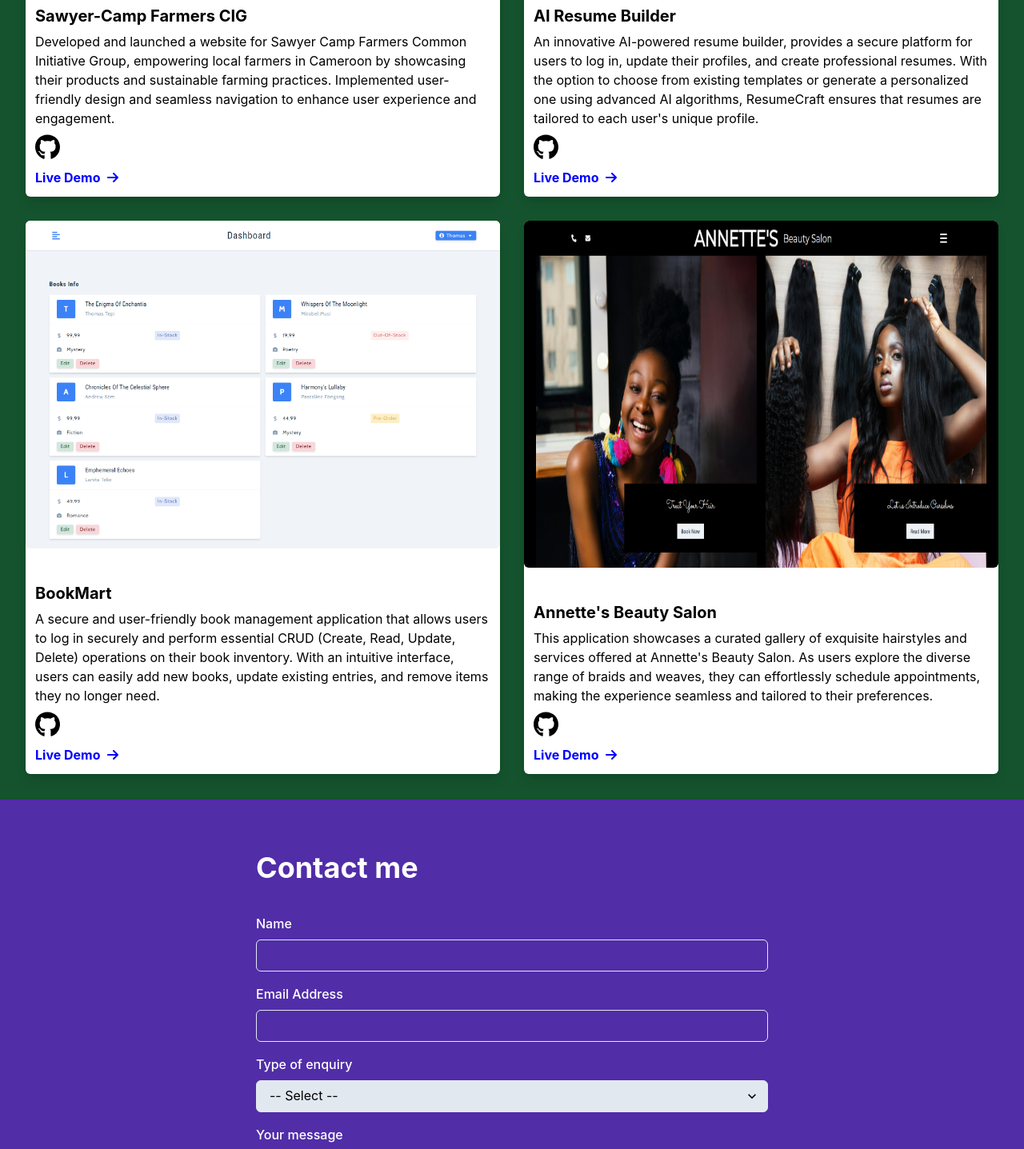
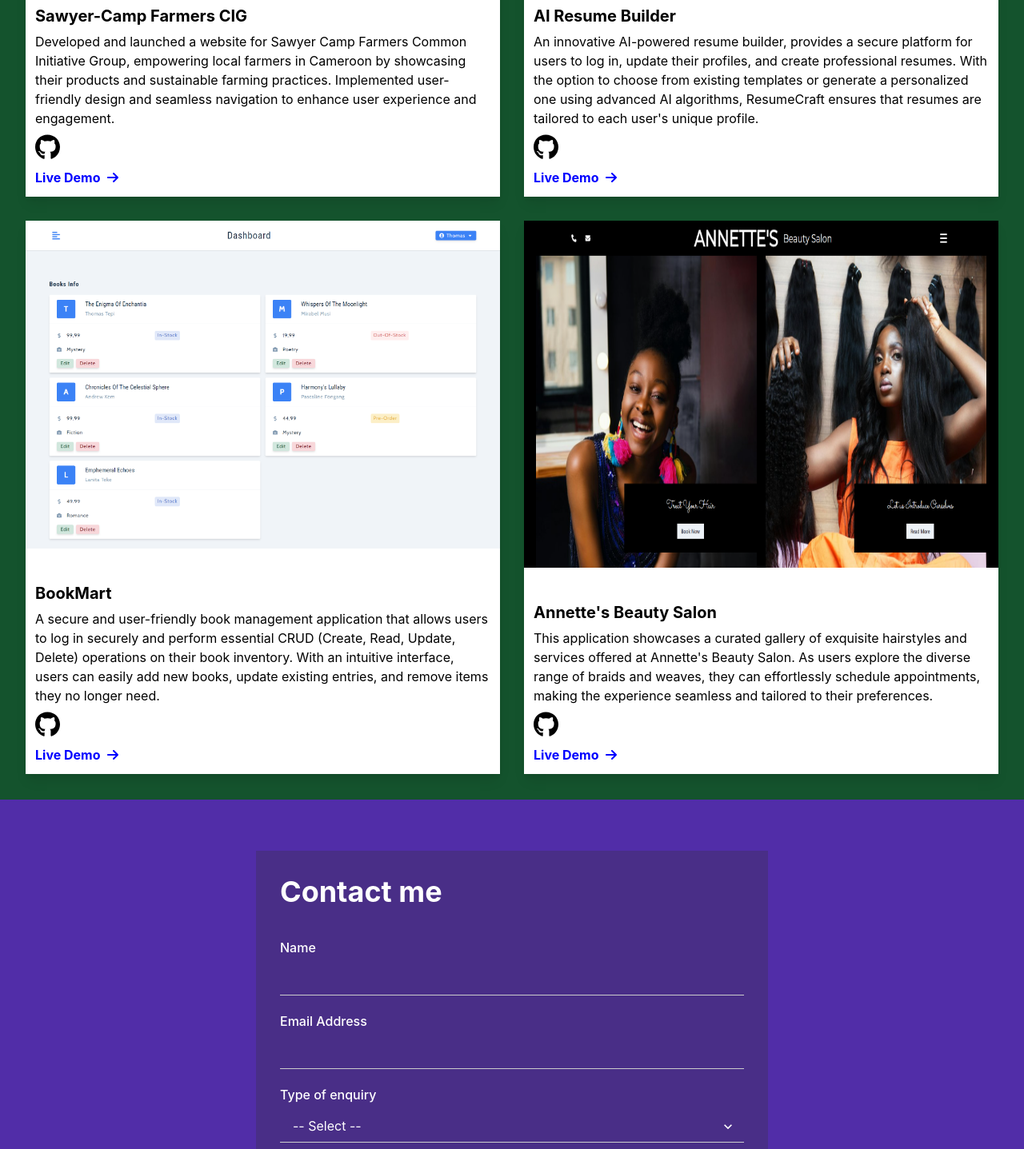
Before and after one commit to thomastepi/portfolio, a React (Create React App) app: page / in a window 1280 px wide. Shown: the part 1330-2767 px from the top of the page at 80% size. Built offline with nearby package versions, Linux system fonts and the light colour scheme; no server answers.

Commit message:
restyle contact me form

```diff
--- a/package.json
+++ b/package.json
@@ -1,5 +1,5 @@
 {
-  "name": "graded-assessment",
+  "name": "portfolio",
   "version": "0.1.0",
   "private": true,
   "dependencies": {
--- a/src/components/Card.js
+++ b/src/components/Card.js
@@ -20,18 +20,11 @@ const Card = ({ title, description, imageSrc, link, github }) => {
       <VStack
         spacing={8}
         backgroundColor="white"
-        borderRadius="md"
         boxShadow="lg"
         alignItems="flex-start"
         color="black"
       >
-        <Image
-          src={imageSrc}
-          alt={title}
-          borderRadius="md"
-          width="100%"
-          height="100%"
-        />
+        <Image src={imageSrc} alt={title} width="100%" height="100%" />
         <VStack padding="3" alignItems="flex-start" spacing={2}>
           <Heading as="h3" size="md">
             {title}
--- a/src/components/ContactMeSection.js
+++ b/src/components/ContactMeSection.js
@@ -66,13 +66,13 @@ const LandingSection = () => {
       py={16}
       spacing={8}
     >
-      <VStack w="100%" alignItems="flex-start">
+      <VStack bg="#492E87" p="30px" w="100%" alignItems="flex-start">
         <Heading as="h1" id="contactme-section">
           Contact me
         </Heading>
-        <Box paddingTop={7} rounded="md" w="full">
+        <Box paddingTop={7} w="full">
           <form onSubmit={formik.handleSubmit}>
-            <VStack spacing={4}>
+            <VStack spacing={5}>
               <FormControl
                 isInvalid={formik.touched.name && formik.errors.name}
               >
@@ -81,6 +81,7 @@ const LandingSection = () => {
                   id="name"
                   name="name"
                   {...formik.getFieldProps("name")}
+                  borderBottom={formik.errors.name ? "none!important" : "white"}
                 />
                 <FormErrorMessage>{formik.errors.name}</FormErrorMessage>
               </FormControl>
@@ -93,6 +94,7 @@ const LandingSection = () => {
                   name="email"
                   type="email"
                   {...formik.getFieldProps("email")}
+                  borderBottom={formik.errors.email ? "none!important" : "white"}
                 />
                 <FormErrorMessage>{formik.errors.email}</FormErrorMessage>
               </FormControl>
@@ -102,13 +104,20 @@ const LandingSection = () => {
                   id="type"
                   name="type"
                   {...formik.getFieldProps("type")}
-                  bg="gray.200"
-                  color="black"
+                  color="white"
                 >
-                  <option value="jobOpportunity">-- Select --</option>
-                  <option value="hireMe">Freelance project proposal</option>
-                  <option value="feedback">Feedback</option>
-                  <option value="other">Other</option>
+                  <option style={{ color: "black" }} value="jobOpportunity">
+                    -- Select --
+                  </option>
+                  <option style={{ color: "black" }} value="hireMe">
+                    Freelance project proposal
+                  </option>
+                  <option style={{ color: "black" }} value="feedback">
+                    Feedback
+                  </option>
+                  <option style={{ color: "black" }} value="other">
+                    Other
+                  </option>
                 </Select>
               </FormControl>
               <FormControl
@@ -120,6 +129,7 @@ const LandingSection = () => {
                   name="comment"
                   height={250}
                   {...formik.getFieldProps("comment")}
+                  borderBottom={formik.errors.comment ? "none!important" : "white"}
                 />
                 <FormErrorMessage>{formik.errors.comment}</FormErrorMessage>
               </FormControl>
--- a/src/components/Footer.js
+++ b/src/components/Footer.js
@@ -1,5 +1,5 @@
 import React from "react";
-import {Box, Flex} from "@chakra-ui/react";
+import { Box, Flex } from "@chakra-ui/react";
 
 const Footer = () => {
   return (
@@ -14,7 +14,7 @@ const Footer = () => {
           maxWidth="1024px"
           height={16}
         >
-          <p>Thomas Tepi • © 2024</p>
+          <p>Thomas Tepi • © {new Date().getFullYear()}</p>
         </Flex>
       </footer>
     </Box>
--- a/src/components/LandingSection.js
+++ b/src/components/LandingSection.js
@@ -2,25 +2,29 @@ import React from "react";
 import { Avatar, Heading, VStack } from "@chakra-ui/react";
 import FullScreenSection from "./FullScreenSection";
 import pic from "../assets/images/pic.jpg";
-
 const greeting = "Hello, I am Thomas!";
 const bio1 = "A frontend developer";
 const bio2 = "Bridging the Frontend & Backend with React & Node.js";
 
-const LandingSection = () => (
+const LandingSection = () => {
+  return (
     <FullScreenSection
       justifyContent="center"
       alignItems="center"
       isDarkBackground
       backgroundColor="#2A4365"
+      w="100%"
     >
       <VStack>
-      <Avatar size="2xl" name="Thomas" src={pic} />
+        <Avatar size="2xl" name="Thomas" src={pic} borderRadius={0} />
         <Heading size="md">{greeting}</Heading>
         <Heading size="xl">{bio1}</Heading>
-      <Heading align='center' size="md">{bio2}</Heading>
+        <Heading align="center" size="md">
+          {bio2}
+        </Heading>
       </VStack>
     </FullScreenSection>
   );
+};
 
 export default LandingSection;
--- a/src/context/alertContext.js
+++ b/src/context/alertContext.js
@@ -1,14 +1,12 @@
-import {createContext, useContext, useState} from "react";
+import { createContext, useContext, useState } from "react";
 
 const AlertContext = createContext(undefined);
 
 export const AlertProvider = ({ children }) => {
   const [state, setState] = useState({
     isOpen: false,
-    // Type can be either "success" or "error"
-    type: 'success',
-    // Message to be displayed, can be any string
-    message: '',
+    type: "success",
+    message: "",
   });
 
   return (
@@ -16,7 +14,7 @@ export const AlertProvider = ({ children }) => {
       value={{
         ...state,
         onOpen: (type, message) => setState({ isOpen: true, type, message }),
-        onClose: () => setState({ isOpen: false, type: '', message: '' }),
+        onClose: () => setState({ isOpen: false, type: "", message: "" }),
       }}
     >
       {children}
--- a/src/index.css
+++ b/src/index.css
@@ -1,7 +1,7 @@
 body {
   margin: 0;
-  font-family: -apple-system, BlinkMacSystemFont, 'Segoe UI', 'Roboto', 'Oxygen',
-    'Ubuntu', 'Cantarell', 'Fira Sans', 'Droid Sans', 'Helvetica Neue',
+  font-family: -apple-system, BlinkMacSystemFont, "Segoe UI", "Roboto", "Oxygen",
+    "Ubuntu", "Cantarell", "Fira Sans", "Droid Sans", "Helvetica Neue",
     sans-serif;
   -webkit-font-smoothing: antialiased;
   -moz-osx-font-smoothing: grayscale;
@@ -12,6 +12,35 @@ html {
 }
 
 code {
-  font-family: source-code-pro, Menlo, Monaco, Consolas, 'Courier New',
+  font-family: source-code-pro, Menlo, Monaco, Consolas, "Courier New",
     monospace;
 }
+
+input,
+textarea,
+select {
+  border-radius: 0 !important;
+  border: none !important;
+  border-bottom: solid 1px #ccc !important;
+}
+
+input:focus,
+textarea:focus,
+select:focus {
+  border: solid 1px #ccc !important;
+}
+
+input:hover,
+textarea:hover,
+select:hover {
+  border: solid 1px #ccc !important;
+}
+
+button {
+  border: none !important;
+  border-radius: 0 !important;
+}
+
+a:hover {
+  text-decoration: underline;
+}
--- a/src/index.js
+++ b/src/index.js
@@ -11,7 +11,5 @@ root.render(
   </React.StrictMode>
 );
 
-// If you want to start measuring performance in your app, pass a function
-// to log results (for example: reportWebVitals(console.log))
-// or send to an analytics endpoint. Learn more: https://bit.ly/CRA-vitals
+
 reportWebVitals();
```
Also changed, not shown: src/components/Alert.js (+6 -6 lines), src/hooks/useIsMobile.js (added, +25 -0 lines). Lines whose indentation alone changed are shown as unchanged.
